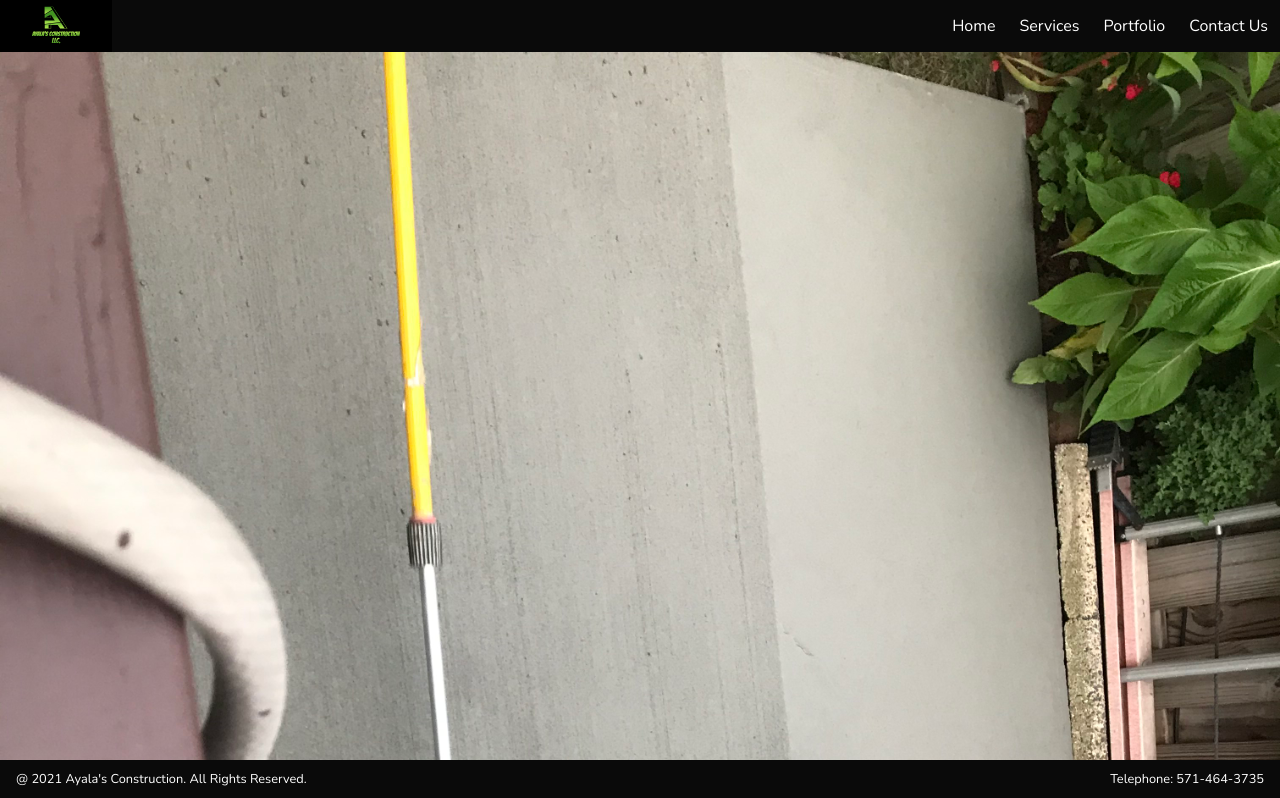
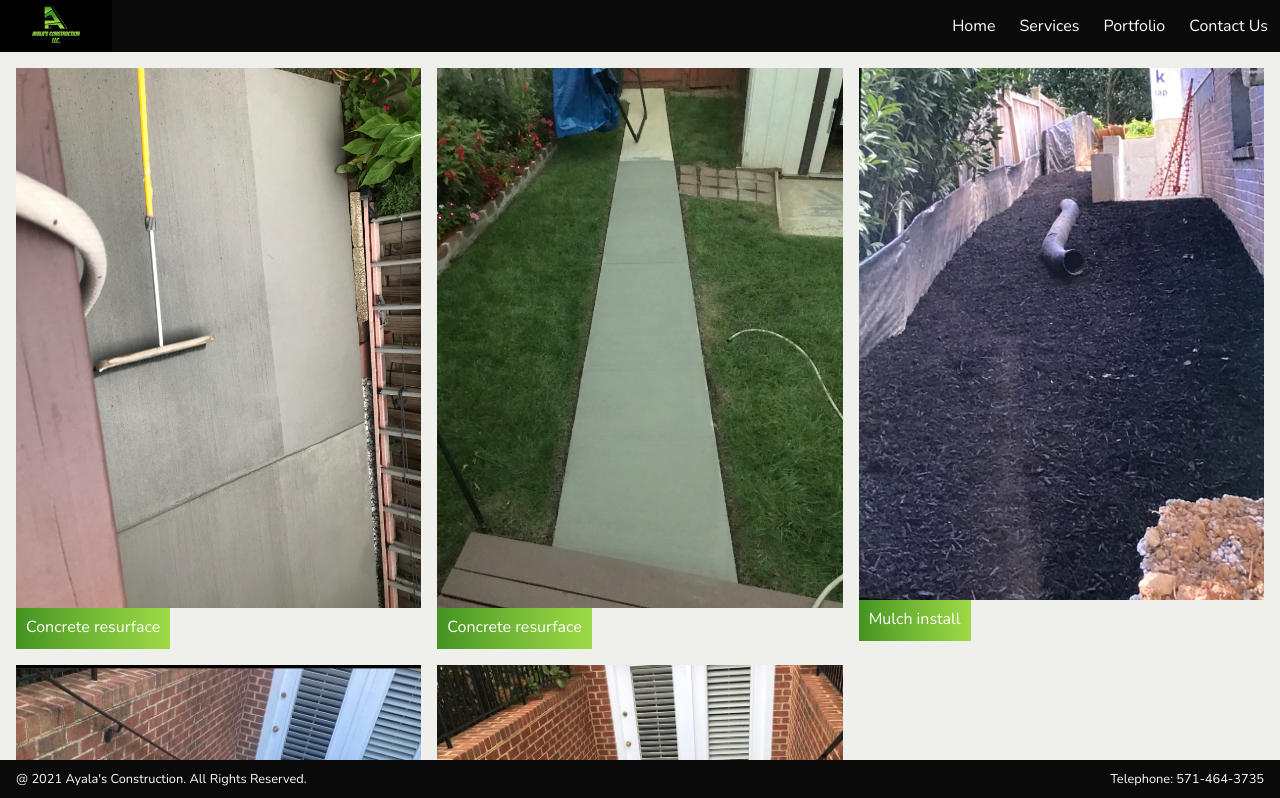
Before and after one commit to Nihaprezz/ayalasconstruction, a React (Create React App) app: page /portfolio in a window 1280 px wide. Shown: the top 798 px of the page. Built offline with nearby package versions, Linux system fonts and the light colour scheme.

Commit message:
Font awesome added and basic icons added

```diff
--- a/public/index.html
+++ b/public/index.html
@@ -15,6 +15,10 @@
       user's mobile device or desktop. See https://developers.google.com/web/fundamentals/web-app-manifest/
     -->
     <link rel="manifest" href="%PUBLIC_URL%/manifest.json" />
+    <link rel="stylesheet"
+    href="https://cdnjs.cloudflare.com/ajax/libs/font-awesome/5.15.3/css/all.min.css"
+    integrity="sha512-iBBXm8fW90+nuLcSKlbmrPcLa0OT92xO1BIsZ+ywDWZCvqsWgccV3gFoRBv0z+8dLJgyAHIhR35VZc2oM/gI1w=="
+    crossorigin="anonymous" referrerpolicy="no-referrer" />
     <!--
       Notice the use of %PUBLIC_URL% in the tags above.
       It will be replaced with the URL of the `public` folder during the build.
@@ -25,6 +29,7 @@
       Learn how to configure a non-root public URL by running `npm run build`.
     -->
     <title>React App</title>
+
   </head>
   <body>
     <noscript>You need to enable JavaScript to run this app.</noscript>
--- a/src/App.scss
+++ b/src/App.scss
@@ -47,7 +47,7 @@ $input-shadow: none;
 @import '../node_modules/bulma/sass/elements/container.sass';
 @import '../node_modules/bulma/sass/form/_all.sass';
 @import '../node_modules/bulma/sass/elements/title.sass';
-@import '../node_modules/bulma/sass/elements/title.sass';
+@import '../node_modules/bulma/sass/elements/icon.sass';
 @import '../node_modules/bulma/sass/components/navbar.sass';
 @import '../node_modules/bulma/sass/layout/hero.sass';
 @import '../node_modules/bulma/sass/layout/section.sass';
--- a/src/pages/Contact.tsx
+++ b/src/pages/Contact.tsx
@@ -5,17 +5,17 @@ export const Contact: React.FunctionComponent = () => {
         <div className="contact-page">
             <h1 className="title is-1">CONTACT</h1>
             <div className="social-contacts">
-                <div>
-                    Facebook
+                <div className="icon is-large">
+                    <i className="fab fa-facebook-square fa-3x"/>
                 </div>
-                <div>
-                    Instagram
+                <div className="icon is-large">
+                    <i className="fab fa-instagram-square fa-3x"/>
                 </div>
-                <div>
-                    Gmail
+                <div className="icon is-large">
+                    <i className="fas fa-envelope-square fa-3x"/>
                 </div>
-                <div>
-                    Phone
+                <div className="icon is-large">
+                    <i className="fas fa-phone-square fa-3x"/>
                 </div>
             </div>
             <div className="form-container">
--- a/src/pages/Portfolio.tsx
+++ b/src/pages/Portfolio.tsx
@@ -1,4 +1,5 @@
 import React from "react";
+import "../styles/portfolio.scss";
 
 function importAll(r: any) {
     let images: any = {};
@@ -12,12 +13,33 @@ export const Portfolio = () => {
     const allImages = importAll(require.context('../images', false, /\.(jpe?g)$/));
     const allImgValues: Img[] = Object.values(allImages);
 
+    const getImageCaption = (imageSrc: string): string => {
+        if(imageSrc.includes("concrete_resurface")) {
+            return "Concrete resurface"
+        } else if (imageSrc.includes("mulch_install")) {
+            return "Mulch install"
+        } else if (imageSrc.includes("power_washing")) {
+            return "Power washing "
+        } else if (imageSrc.includes("sod_instal")) {
+            return "Sod install"
+        } else if (imageSrc.includes("turf_install")) {
+            return "Turf install"
+        } else if (imageSrc.includes("work_stone")) {
+            return "Work stone"
+        } else {
+            return "Other service"
+        };
+    }
+
     return (
         <div className="portfolio-page">
             {allImgValues.map((img) => {
                 return (
                     <div key={img.default}>
                         <img alt={img.default} src={img.default}/>
+                        <div className="image-tool-tip ">
+                            {getImageCaption(img.default)}
+                        </div>
                     </div>
                 );
             })}
--- /dev/null
+++ b/src/styles/portfolio.scss
@@ -0,0 +1,17 @@
+@import "colors";
+
+.portfolio-page {
+    display: grid;
+    grid-template-columns: repeat(3, 1fr);
+    column-gap: 1rem;
+    row-gap: 1rem;
+    margin: 1rem;
+
+    .image-tool-tip {
+        background: $gradient-1;
+        width: fit-content;
+        color: white;
+        padding: 0.625rem;
+        margin-top: -10px;
+    }
+}
```
